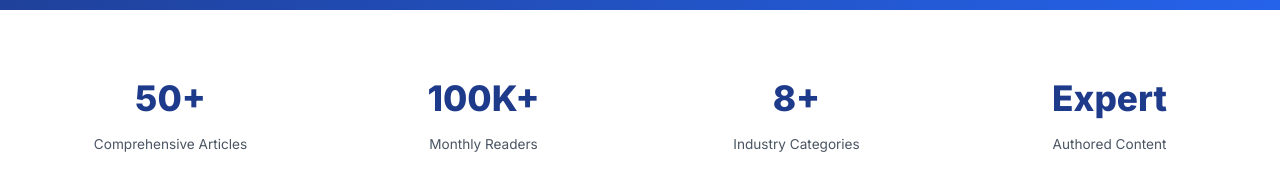
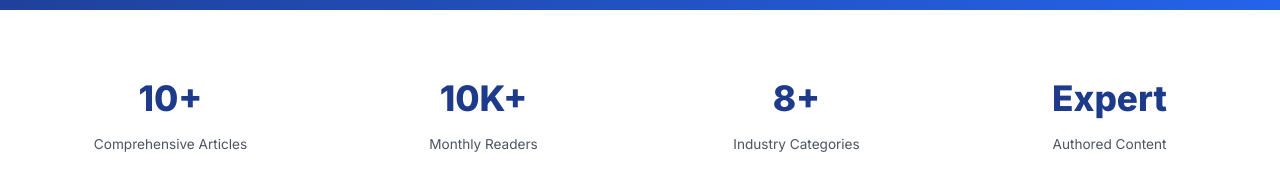
Before and after one commit to mathtimebyalkamaam/design-calculators, a plain HTML site: page articles.html in a window 1280 px wide. Shown: the part 380-556 px from the top of the page. Drawn offline with Linux system fonts and the light colour scheme.

Commit message:
Update articles.html

```diff
--- a/articles.html
+++ b/articles.html
@@ -756,11 +756,11 @@ font-weight: 700;
 <div class="container">
 <div class="stats-grid">
 <div class="stat-card">
-<div class="stat-number">50+</div>
+<div class="stat-number">10+</div>
 <div class="stat-label">Comprehensive Articles</div>
 </div>
 <div class="stat-card">
-<div class="stat-number">100K+</div>
+<div class="stat-number">10K+</div>
 <div class="stat-label">Monthly Readers</div>
 </div>
 <div class="stat-card">
```
